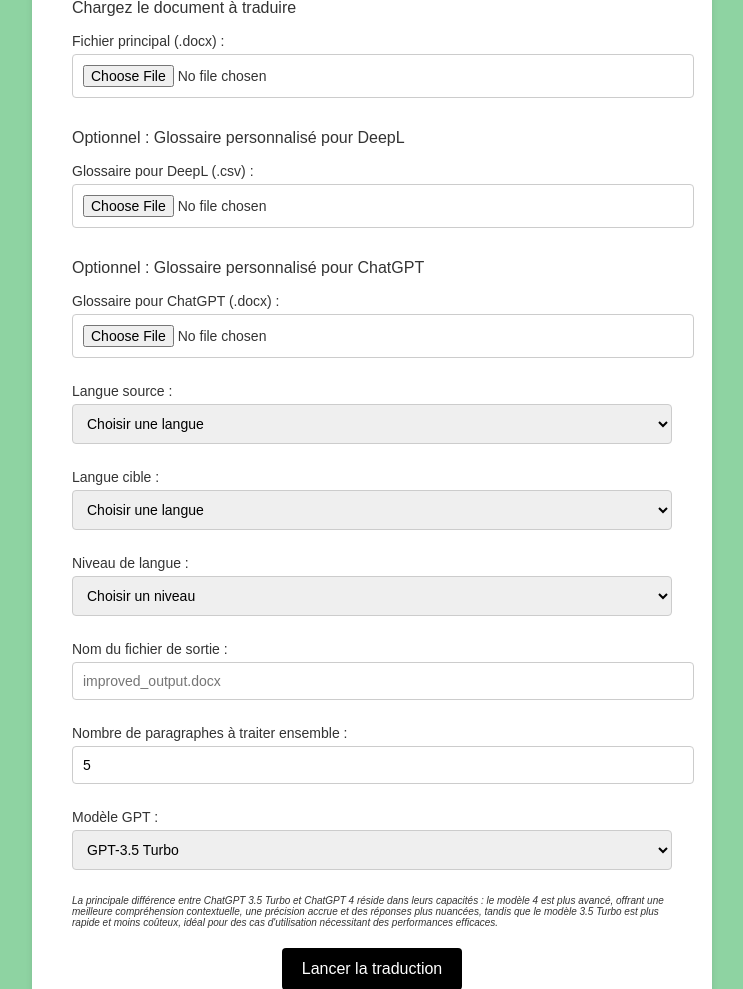
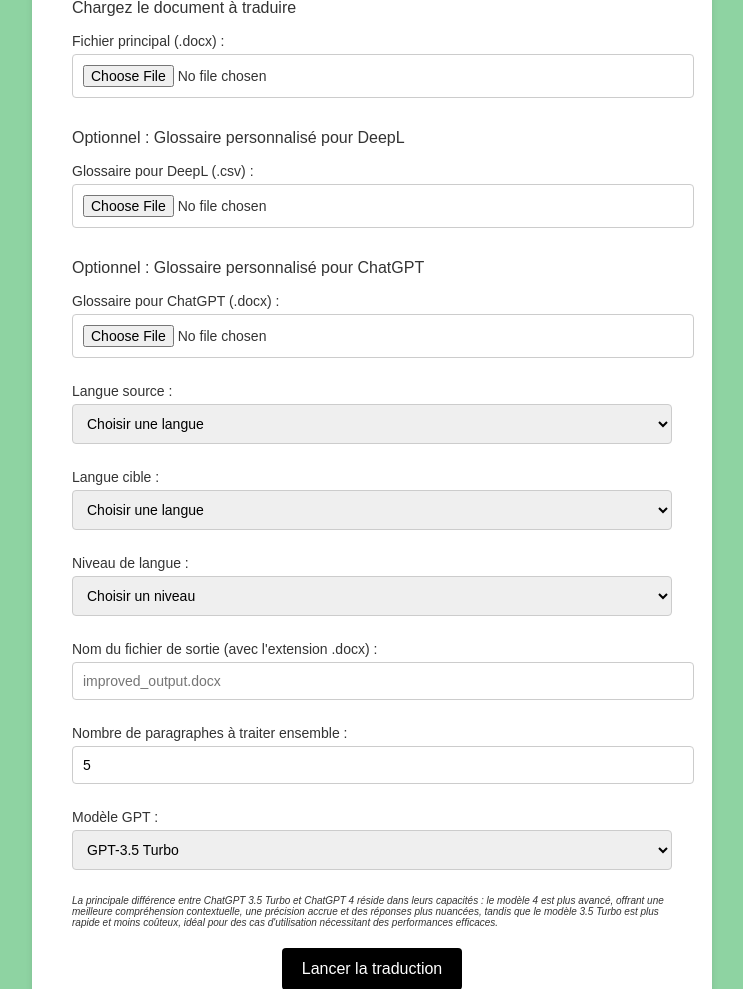
Before and after one commit to thomasrib8/treeslate_V2, a Flask app: page / in a window 1280 px wide. Shown: the part 92-1081 px from the top of the page, without its empty margins (268-1011 px from the left). Run offline with Flask 3, Linux system fonts and the light colour scheme.

Commit message:
ajout info sur le nom de fichier de sortie

```diff
--- a/templates/index.html
+++ b/templates/index.html
@@ -141,7 +141,7 @@
             </select>
 
             <!-- Nom du fichier de sortie -->
-            <label for="output_file_name">Nom du fichier de sortie :</label>
+            <label for="output_file_name">Nom du fichier de sortie (avec l'extension .docx) : </label>
             <input type="text" id="output_file_name" name="output_file_name" placeholder="improved_output.docx">
 
             <!-- Nombre de paragraphes par groupe -->
```
